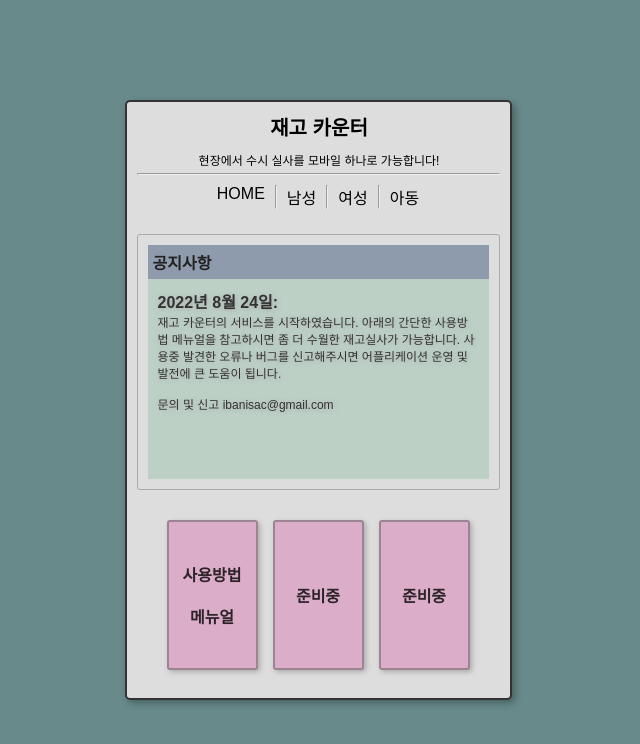
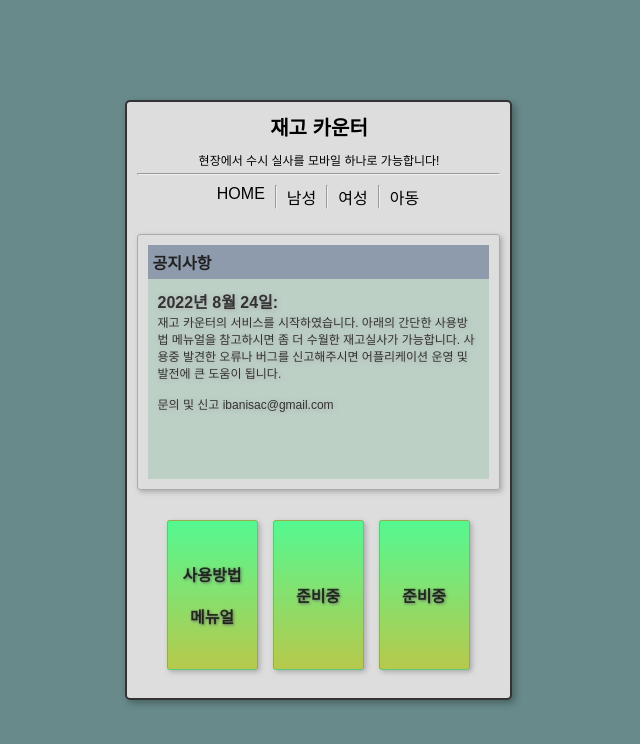
Before and after one commit to jasonfoby/stock-counter, a plain HTML site: page index.html in a window 1280 px wide. Shown: the whole page, without its empty margins (322-962 px from the left). Drawn offline with Linux system fonts and the light colour scheme.

Commit message:
Add files via upload

```diff
--- a/styles.css
+++ b/styles.css
@@ -67,6 +67,7 @@ form {
     border: 1px solid rgb(170, 170, 170);
     border-radius: 3px;
     padding: 10px;
+    box-shadow: 2px 2px 5px #aaa;
 }
 
 .noticetitle {
@@ -379,14 +380,16 @@ td {
 }
 
 .mainitem1 {
-    color: rgba(0, 0, 0, 0.8);
+    text-shadow: 1px 1px 3px rgb(110, 110, 110);
+    color: rgba(0, 0, 0, 0.75);
     font-weight: bolder;
     text-align: center;
-    background-color: rgb(219, 173, 200);
+    background: rgb(172,195,34);
+    background: linear-gradient(0deg, rgba(172,195,34,0.78) 0%, rgba(44,255,122,0.7755273984593838) 100%);
     width: 100px;
     height: 150px;
     border-radius: 3px;
-    border: 2px solid #5557;
+    border: 1px solid #5554;
     justify-content: center;
     align-items: center;
     display: flex;
```
